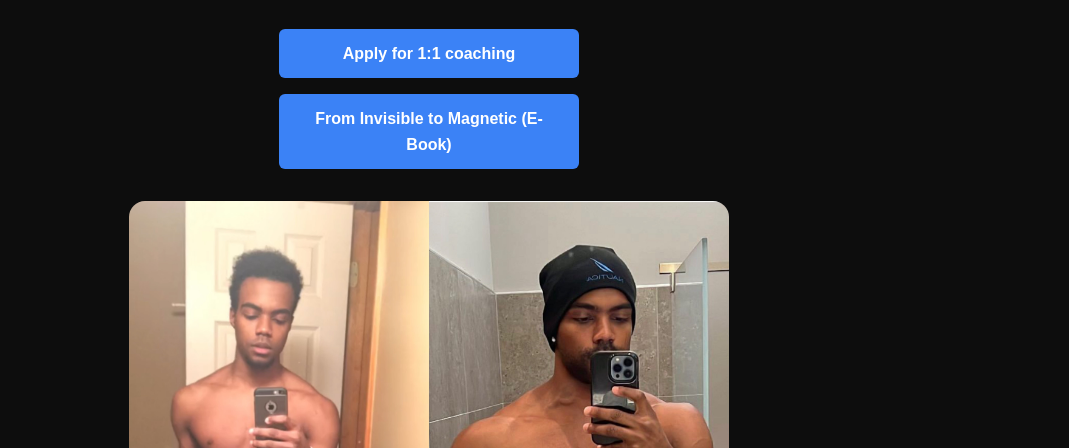
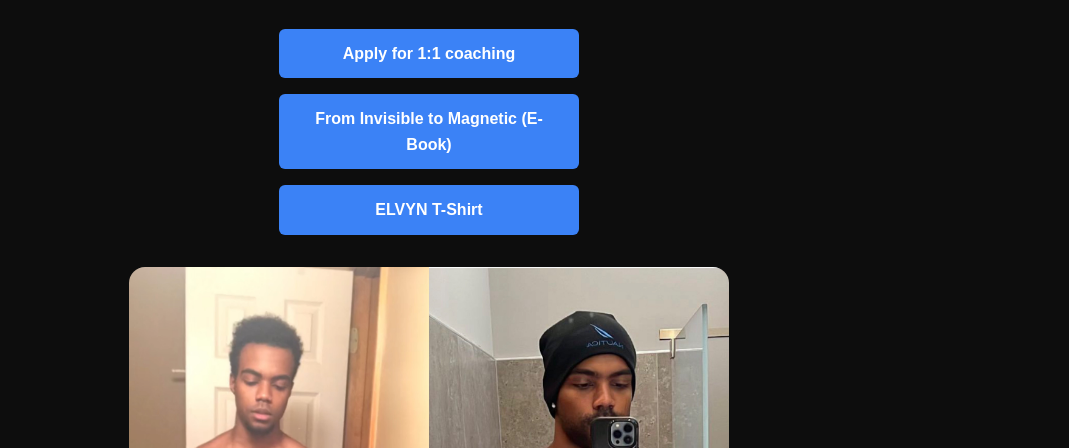
Before and after one commit to seanbookerjunior/seanbookerjunior.github.io, a plain HTML site: page index.html in a window 1280 px wide. Shown: the part 352-800 px from the top of the page, without its empty margins (211-1280 px from the left). Drawn offline with Linux system fonts and the light colour scheme.

Commit message:
added shirts

```diff
--- a/index.html
+++ b/index.html
@@ -316,6 +316,9 @@ header .call-steps li::before {
        <a href="https://whop.com/c/from-invisible-to-magnetic/elvyn" target="_blank" class="book-now" style="margin-top: 1rem;">
       From Invisible to Magnetic (E-Book)
     </a>
+     <a href="https://whop.com/backwardshatguy/elvyn-premium-t-shirt/" target="_blank" class="book-now" style="margin-top: 1rem;">
+      ELVYN T-Shirt
+    </a>
 
 
 
```
